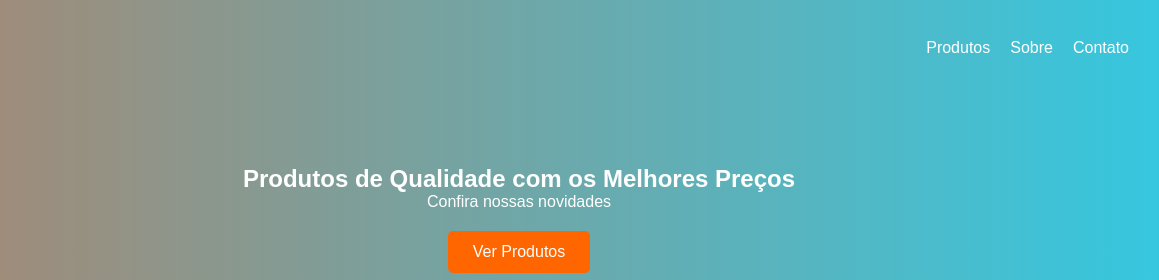
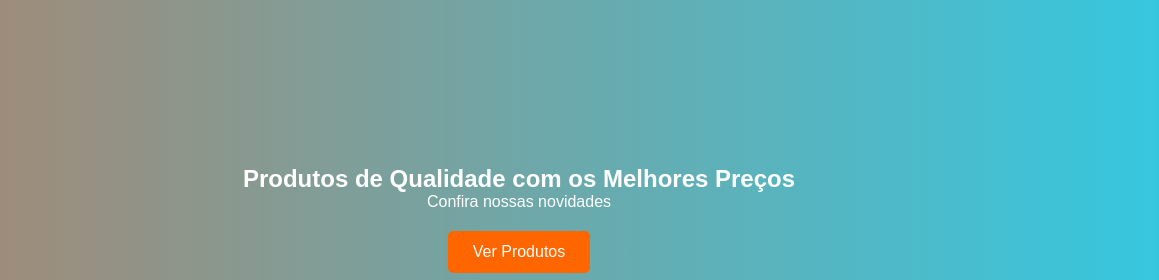
Before and after one commit to mariaeduarda625/podt, a plain HTML site: page index.html in a window 1280 px wide. Shown: the top 280 px of the page, 121-1280 px from the left. Drawn offline with Linux system fonts and the light colour scheme.

Commit message:
Add files via upload

```diff
--- a/index.html
+++ b/index.html
@@ -14,15 +14,7 @@
 
     </div>
 
-    <nav id="nav">
-        <a href="#produtos">Produtos</a>
-        <a href="#sobre">Sobre</a>
-        <a href="#contato">Contato</a>
-    </nav>
 
-    <div class="menu-toggle" id="menu-toggle">
-        ☰
-    </div>
 </header>
 
 
--- a/style.css
+++ b/style.css
@@ -34,22 +34,6 @@ header {
 }
 
 
-/* NAV DESKTOP */
-
-nav {
-    display: flex;
-    gap: 20px;
-}
-
-nav a {
-    color: white;
-    text-decoration: none;
-    transition: 0.3s;
-}
-
-nav a:hover {
-    color: #ff6600;
-}
 
 /* BOTÃO HAMBÚRGUER */
 
```
